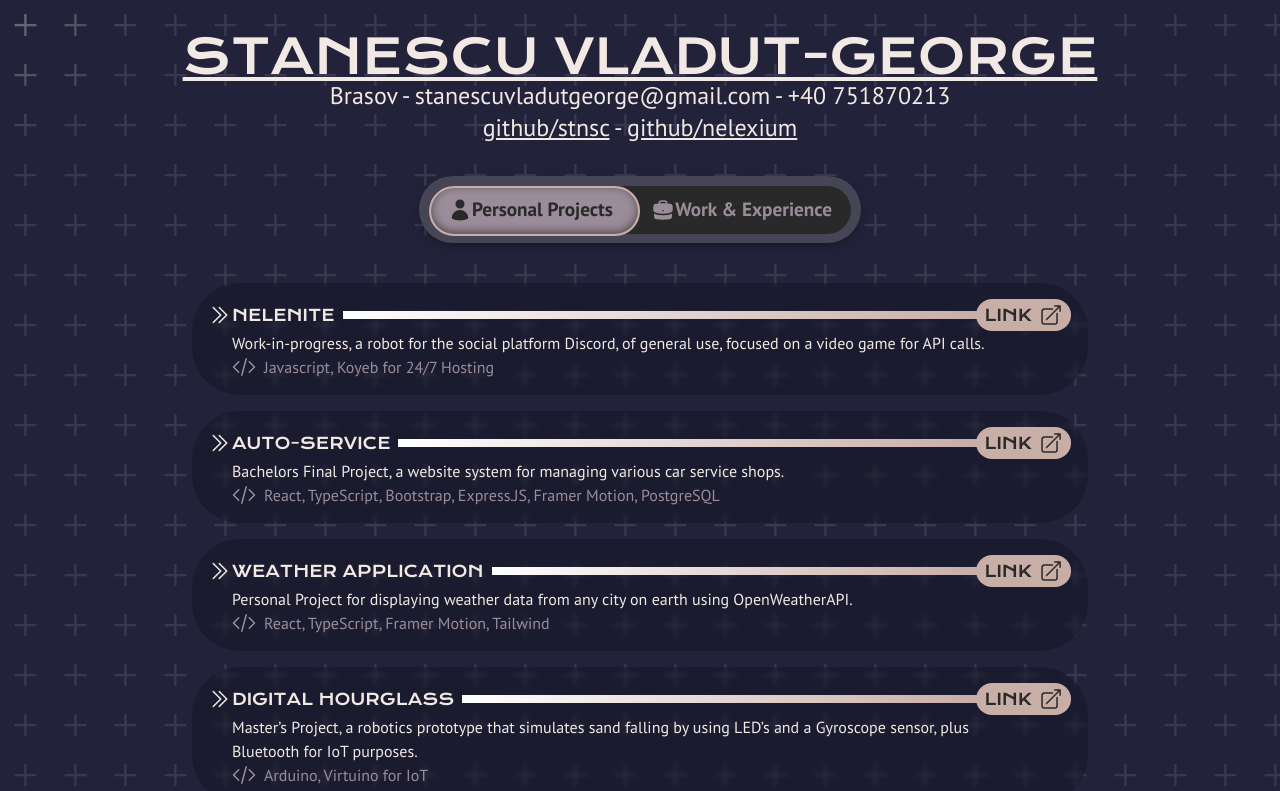
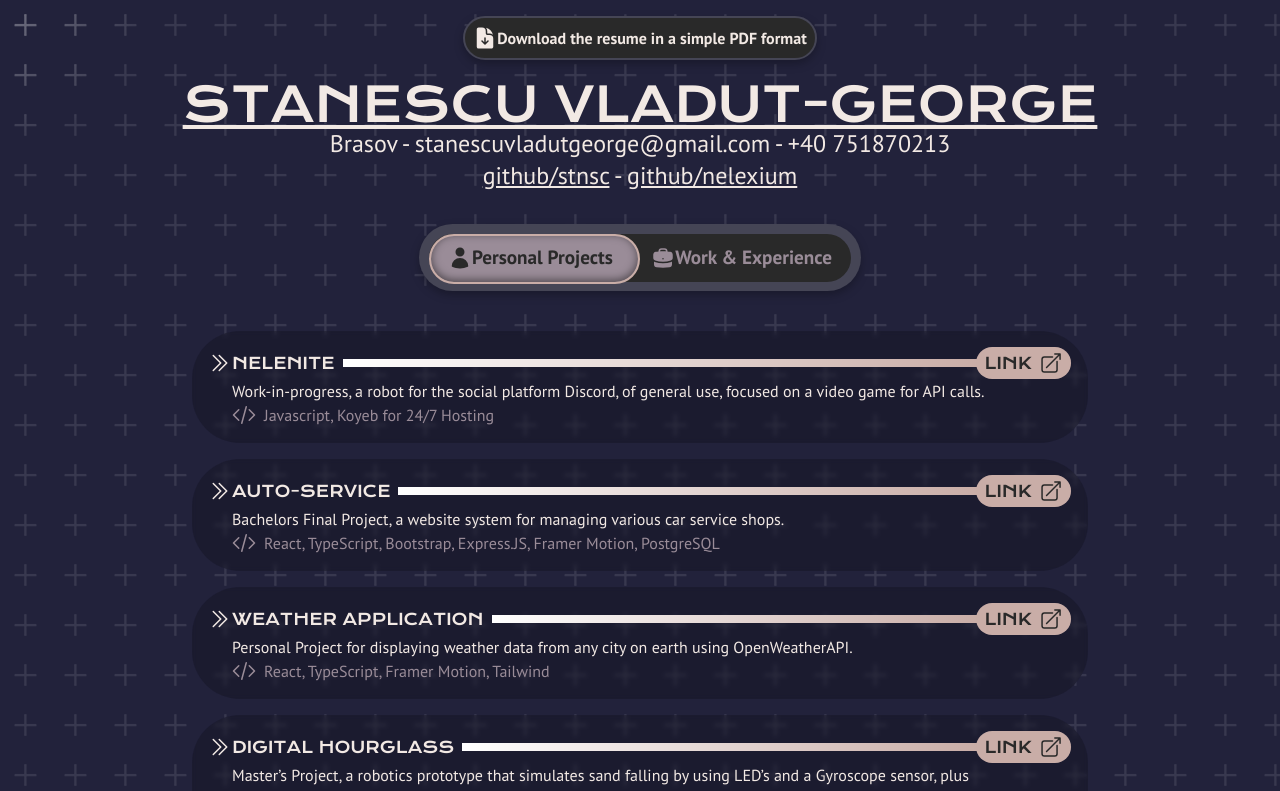
Before and after one commit to stnsc/personal, a React (Vite) app: page / in a window 1280 px wide. Shown: the top 791 px of the page. Built offline with nearby package versions, Linux system fonts and the light colour scheme.

Commit message:
Added Download Component

```diff
--- a/src/App.tsx
+++ b/src/App.tsx
@@ -4,6 +4,7 @@ import Navbar from "./components/Navbar"
 import Personal from "./components/Personal"
 import Title from "./components/Title"
 import Work from "./components/Work"
+import Download from "./components/Download"
 
 function App() {
     const [activePage, setActivePage] = useState("personal")
@@ -14,6 +15,7 @@ function App() {
             <Title />
             <Navbar setActivePage={setActivePage} />
             {activePage === "personal" ? <Personal /> : <Work />}
+            <Download />
         </>
     )
 }
--- /dev/null
+++ b/src/components/Download.tsx
@@ -0,0 +1,22 @@
+import { DocumentArrowDownIcon } from "@heroicons/react/24/solid"
+
+function Download() {
+    return (
+        <>
+            <div className="download-div flex justify-center">
+                <button type="button" className="button-download ">
+                    <a
+                        target="_blank"
+                        href="../../public/CV - Stanescu Vladut.pdf"
+                        className="flex flex-row"
+                    >
+                        <DocumentArrowDownIcon className="size-6" />
+                        Download the resume in a simple PDF format
+                    </a>
+                </button>
+            </div>
+        </>
+    )
+}
+
+export default Download
--- a/src/index.css
+++ b/src/index.css
@@ -47,6 +47,25 @@ body{
   font-family: "Krona One", serif;
 }
 
+.title-div{
+  margin-top: 5em;
+}
+
+.button-download{
+  top: 0;
+  margin: 1em;
+  position: fixed;
+  background-color: var(--col2);
+  border: 2px solid var(--col3);
+  padding: .5em;
+  border-radius: 5em;
+  font-weight: bold;
+  max-width: 500px;
+  justify-content: center;
+  filter: drop-shadow(0px 4px 4px rgba(0, 0, 0, 0.25));
+  cursor: pointer;
+}
+
 .button-nav{
   background-color: var(--col3);
   border: none;
@@ -68,6 +87,7 @@ body{
 
   button{
     z-index: 1;
+    cursor: pointer;
   }
 
   .button{
```
Also changed, not shown: 1 other file (tests, documents, lock files or other folders).
